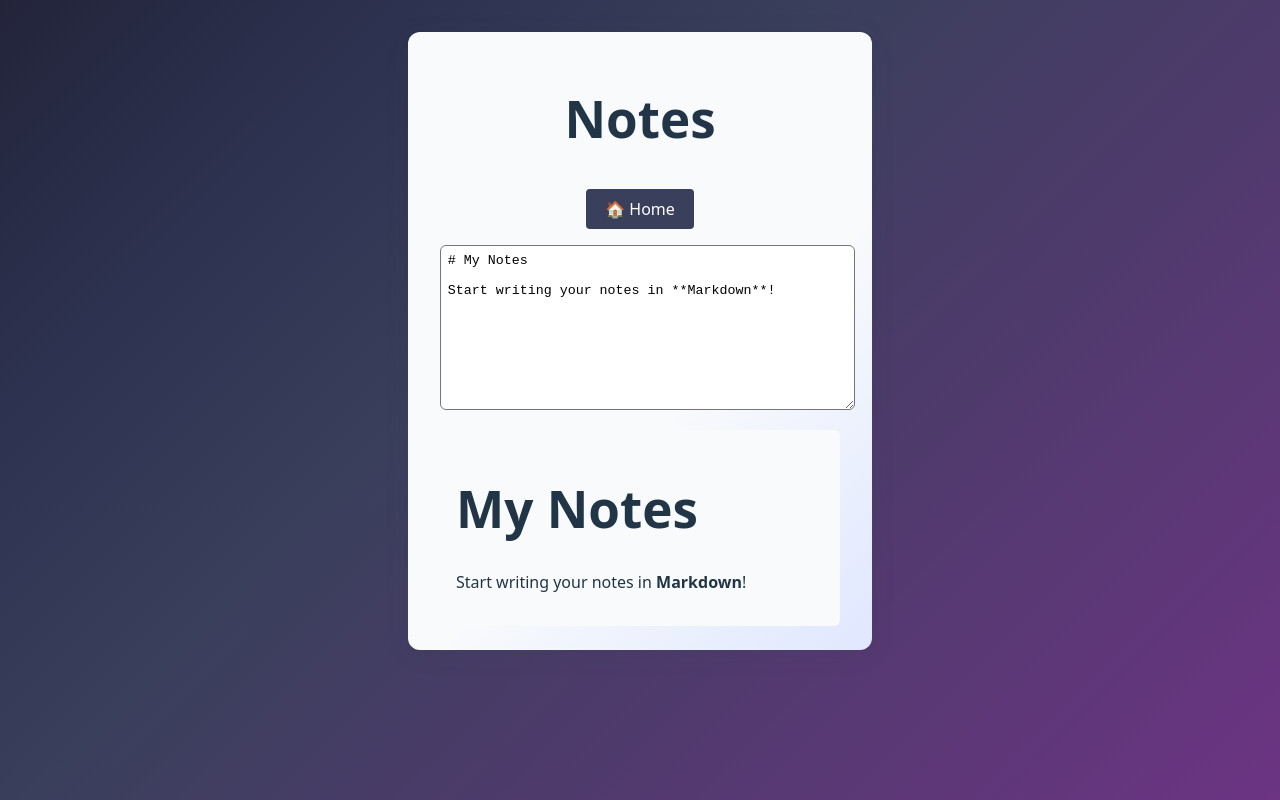
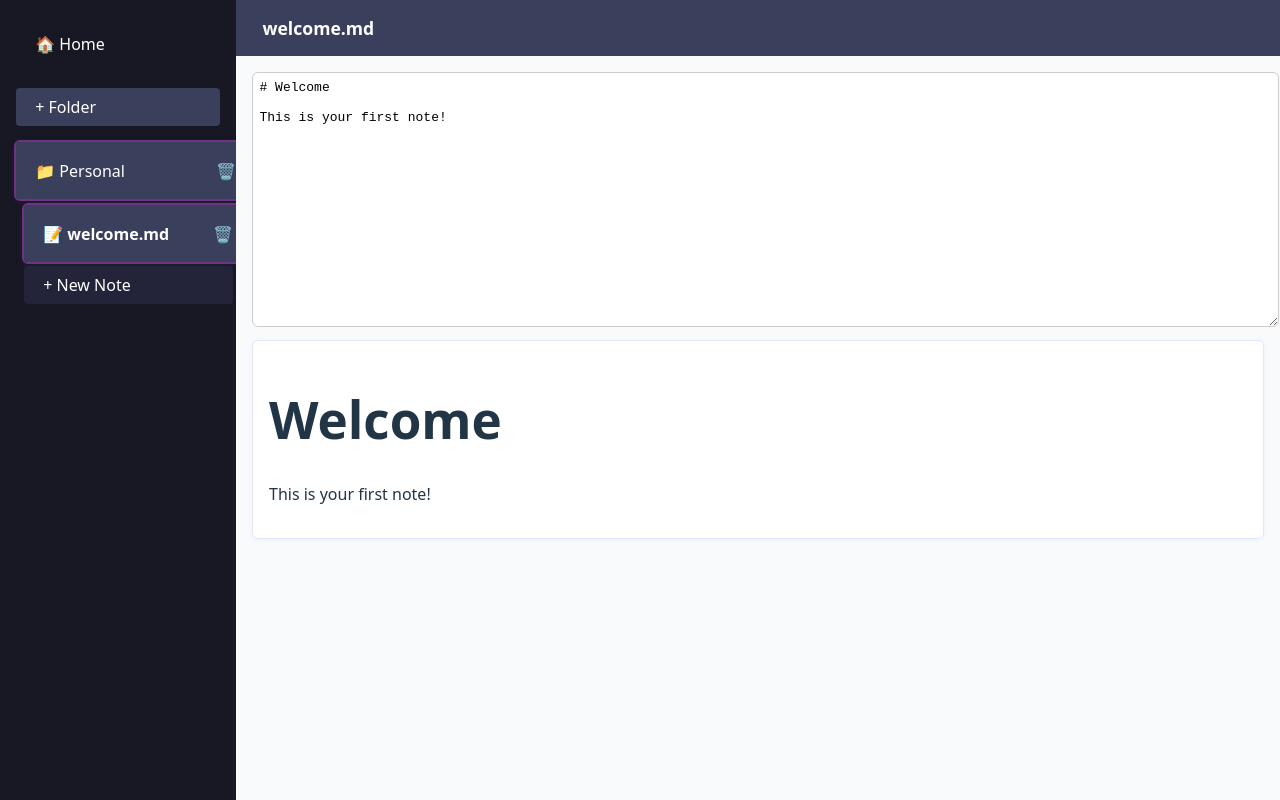
Before and after one commit to postname/MakiWeb, a React (Vite) app: page /notes in a window 1280 px wide. Built offline with nearby package versions, Linux system fonts and the light colour scheme.

Commit message:
extended notes

```diff
--- a/src/App.css
+++ b/src/App.css
@@ -101,3 +101,10 @@
   background: #000;
   box-shadow: 0 2px 8px rgba(0,0,0,0.12);
 }
+
+.btn.pressed {
+  box-shadow: 0 2px 8px rgba(108,52,131,0.18);
+  outline: 2px solid #6c3483;
+  background: #3a3f5c !important;
+  color: #fff !important;
+}
--- a/src/Notes.jsx
+++ b/src/Notes.jsx
@@ -1,23 +1,224 @@
-import { useState } from 'react'
+import { useState, useEffect } from 'react'
 import ReactMarkdown from 'react-markdown'
 import { Link } from 'react-router-dom'
 import './App.css'
 
+// Helper functions for localStorage
+const STORAGE_KEY = 'makiweb_notes_v1'
+
+function getInitialNotes() {
+  const data = localStorage.getItem(STORAGE_KEY)
+  if (data) return JSON.parse(data)
+  // Example structure: { "folder1": { "note1.md": "content" }, ... }
+  return {
+    "Personal": {
+      "welcome.md": "# Welcome\n\nThis is your first note!"
+    }
+  }
+}
+
+function saveNotes(notes) {
+  localStorage.setItem(STORAGE_KEY, JSON.stringify(notes))
+}
+
 function Notes() {
-  const [markdown, setMarkdown] = useState('# My Notes\n\nStart writing your notes in **Markdown**!')
+  const [notes, setNotes] = useState(getInitialNotes())
+  const [selectedFolder, setSelectedFolder] = useState(Object.keys(notes)[0])
+  const [selectedFile, setSelectedFile] = useState(Object.keys(notes[selectedFolder])[0])
+  const [content, setContent] = useState(notes[selectedFolder][selectedFile])
+  const [editing, setEditing] = useState(false)
 
+  // Update content when switching files
+  useEffect(() => {
+    setContent(notes[selectedFolder][selectedFile])
+    setEditing(false)
+  }, [selectedFolder, selectedFile, notes])
+
+  // Auto-save on content change
+  useEffect(() => {
+    setNotes(prev => {
+      const updated = {
+        ...prev,
+        [selectedFolder]: {
+          ...prev[selectedFolder],
+          [selectedFile]: content
+        }
+      }
+      saveNotes(updated)
+      return updated
+    })
+    // eslint-disable-next-line
+  }, [content])
+
+  // Folder and file navigation
+  const handleSelect = (folder, file) => {
+    setSelectedFolder(folder)
+    setSelectedFile(file)
+  }
+
+  // Create new note
+  const handleNewNote = () => {
+    const name = prompt('Enter note name (with .md):', 'new-note.md')
+    if (!name) return
+    setNotes(prev => {
+      const updated = {
+        ...prev,
+        [selectedFolder]: {
+          ...prev[selectedFolder],
+          [name]: '# New Note'
+        }
+      }
+      saveNotes(updated)
+      return updated
+    })
+    setSelectedFile(name)
+  }
+
+  // Create new folder
+  const handleNewFolder = () => {
+    const name = prompt('Enter folder name:')
+    if (!name || notes[name]) return
+    setNotes(prev => {
+      const updated = { ...prev, [name]: {} }
+      saveNotes(updated)
+      return updated
+    })
+    setSelectedFolder(name)
+    setSelectedFile(null)
+  }
+
+  // Delete note
+  const handleDeleteNote = () => {
+    if (!window.confirm('Delete this note?')) return
+    setNotes(prev => {
+      const updated = { ...prev }
+      delete updated[selectedFolder][selectedFile]
+      // If folder is empty, remove it
+      if (Object.keys(updated[selectedFolder]).length === 0) {
+        delete updated[selectedFolder]
+        // Select another folder if possible
+        const folders = Object.keys(updated)
+        setSelectedFolder(folders[0] || null)
+        setSelectedFile(folders[0] ? Object.keys(updated[folders[0]])[0] : null)
+      } else {
+        // Select another file in the folder
+        const files = Object.keys(updated[selectedFolder])
+        setSelectedFile(files[0])
+      }
+      saveNotes(updated)
+      return updated
+    })
+  }
+
+  // Delete folder
+  const handleDeleteFolder = () => {
+    if (!window.confirm('Delete this folder and all its notes?')) return
+    setNotes(prev => {
+      const updated = { ...prev }
+      delete updated[selectedFolder]
+      const folders = Object.keys(updated)
+      setSelectedFolder(folders[0] || null)
+      setSelectedFile(folders[0] ? Object.keys(updated[folders[0]])[0] : null)
+      saveNotes(updated)
+      return updated
+    })
+  }
+
+  // UI
   return (
-    <div className="card">
-      <h1>Notes</h1>
-      <Link to="/" className="btn" style={{ background: "#3a3f5c", marginBottom: "1em" }}>🏠 Home</Link>
-      <textarea
-        value={markdown}
-        onChange={e => setMarkdown(e.target.value)}
-        rows={10}
-        style={{ width: "100%", marginBottom: "1em", borderRadius: "6px", padding: "0.5em" }}
-      />
-      <div style={{ textAlign: "left", background: "#f8fafc", borderRadius: "6px", padding: "1em" }}>
-        <ReactMarkdown>{markdown}</ReactMarkdown>
+    <div style={{ display: 'flex', height: '100vh', background: '#23243a' }}>
+      {/* Sidebar */}
+      <div style={{
+        width: 220, background: '#181825', color: '#fff', padding: '1em 0.5em', display: 'flex', flexDirection: 'column'
+      }}>
+        <Link to="/" className="btn" style={{ marginBottom: '1em', alignSelf: 'flex-start' }}>🏠 Home</Link>
+        <button className="btn" style={{ background: '#3a3f5c', marginBottom: 8 }} onClick={handleNewFolder}>+ Folder</button>
+        {Object.keys(notes).map(folder => (
+          <div key={folder} style={{ marginBottom: 8 }}>
+            <div
+              className={`btn${folder === selectedFolder ? ' pressed' : ''}`}
+              style={{
+                background: folder === selectedFolder ? '#3a3f5c' : '#23243a',
+                width: '100%',
+                marginBottom: 4,
+                justifyContent: 'flex-start'
+              }}
+              onClick={() => { setSelectedFolder(folder); setSelectedFile(Object.keys(notes[folder])[0]) }}
+            >
+              📁 {folder}
+              {folder === selectedFolder && (
+                <button onClick={handleDeleteFolder} style={{ marginLeft: 'auto', background: 'none', border: 'none', color: '#fff', cursor: 'pointer' }}>🗑️</button>
+              )}
+            </div>
+            {/* Files */}
+            {folder === selectedFolder && Object.keys(notes[folder]).map(file => (
+              <div
+                key={file}
+                className={`btn${file === selectedFile ? ' pressed' : ''}`}
+                style={{
+                  background: file === selectedFile ? '#6c3483' : '#23243a',
+                  width: '95%',
+                  margin: '2px 0 2px 1em',
+                  justifyContent: 'flex-start',
+                  fontWeight: file === selectedFile ? 'bold' : 'normal'
+                }}
+                onClick={() => handleSelect(folder, file)}
+              >
+                📝 {file}
+                {file === selectedFile && (
+                  <button onClick={handleDeleteNote} style={{ marginLeft: 'auto', background: 'none', border: 'none', color: '#fff', cursor: 'pointer' }}>🗑️</button>
+                )}
+              </div>
+            ))}
+            {folder === selectedFolder && (
+              <button className="btn" style={{ background: '#23243a', width: '95%', margin: '2px 0 2px 1em', justifyContent: 'flex-start' }} onClick={handleNewNote}>+ New Note</button>
+            )}
+          </div>
+        ))}
+      </div>
+      {/* Main content */}
+      <div style={{ flex: 1, display: 'flex', flexDirection: 'column', background: '#f8fafc' }}>
+        {/* Top bar */}
+        <div style={{
+          height: 56, background: '#3a3f5c', color: '#fff', display: 'flex', alignItems: 'center', padding: '0 1.5em', fontWeight: 'bold', fontSize: '1.1em'
+        }}>
+          {selectedFile ? selectedFile : 'No file selected'}
+        </div>
+        {/* Editor/Preview */}
+        <div style={{ flex: 1, display: 'flex', flexDirection: 'column', padding: '1em', overflow: 'auto' }}>
+          {selectedFile ? (
+            <>
+              <textarea
+                value={content}
+                onChange={e => { setContent(e.target.value); setEditing(true) }}
+                rows={16}
+                style={{
+                  width: '100%',
+                  minHeight: 180,
+                  borderRadius: 6,
+                  padding: '0.5em',
+                  marginBottom: '1em',
+                  fontFamily: 'monospace',
+                  fontSize: '1em',
+                  border: editing ? '2px solid #6c3483' : '1px solid #ccc',
+                  background: '#fff'
+                }}
+              />
+              <div style={{
+                textAlign: 'left',
+                background: '#fff',
+                borderRadius: 6,
+                padding: '1em',
+                border: '1px solid #e0e7ff',
+                boxShadow: '0 1px 4px rgba(60,72,88,0.06)'
+              }}>
+                <ReactMarkdown>{content}</ReactMarkdown>
+              </div>
+            </>
+          ) : (
+            <div style={{ color: '#888', margin: '2em auto', fontSize: '1.2em' }}>Select or create a note to get started.</div>
+          )}
+        </div>
       </div>
     </div>
   )
```
